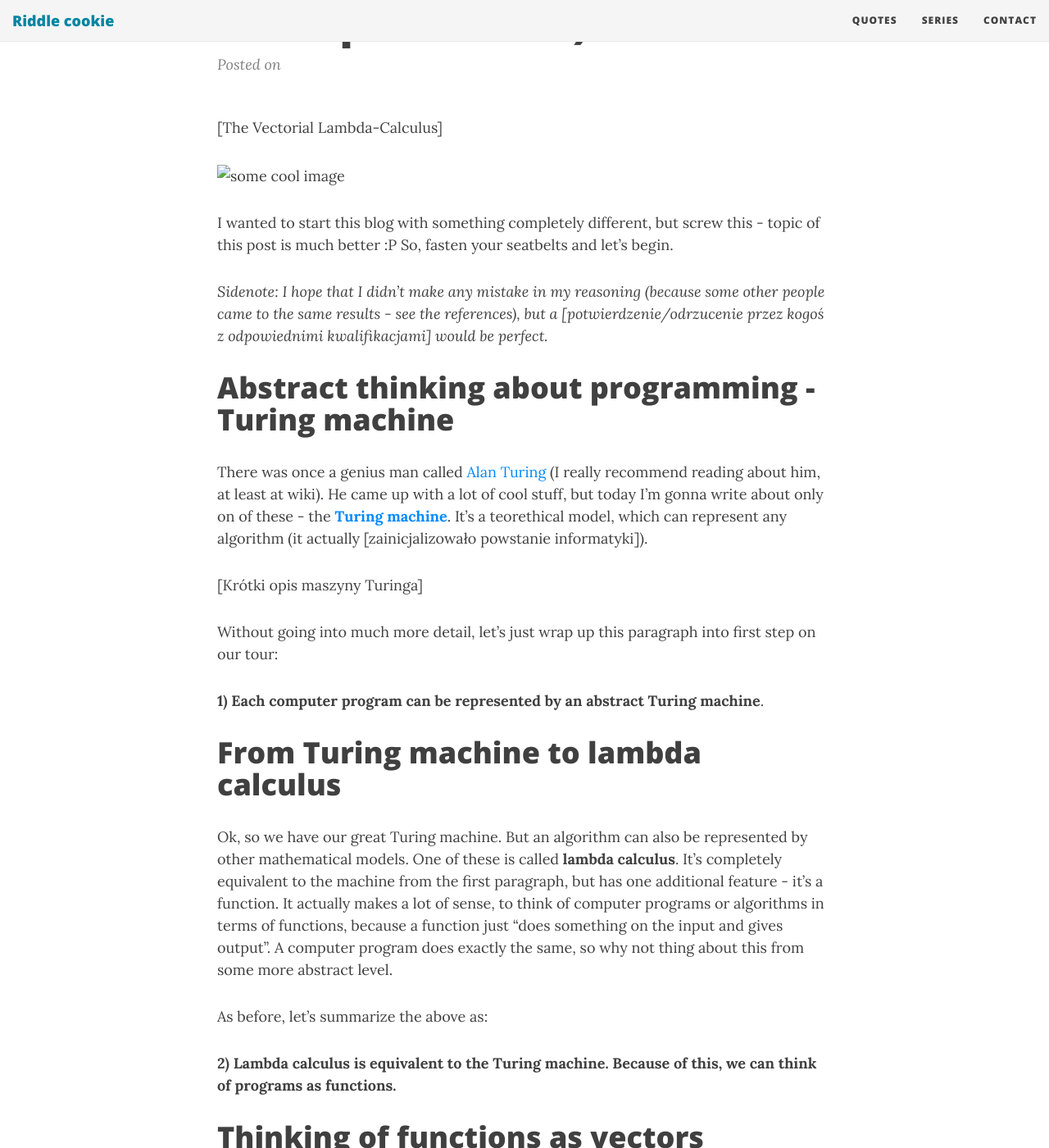
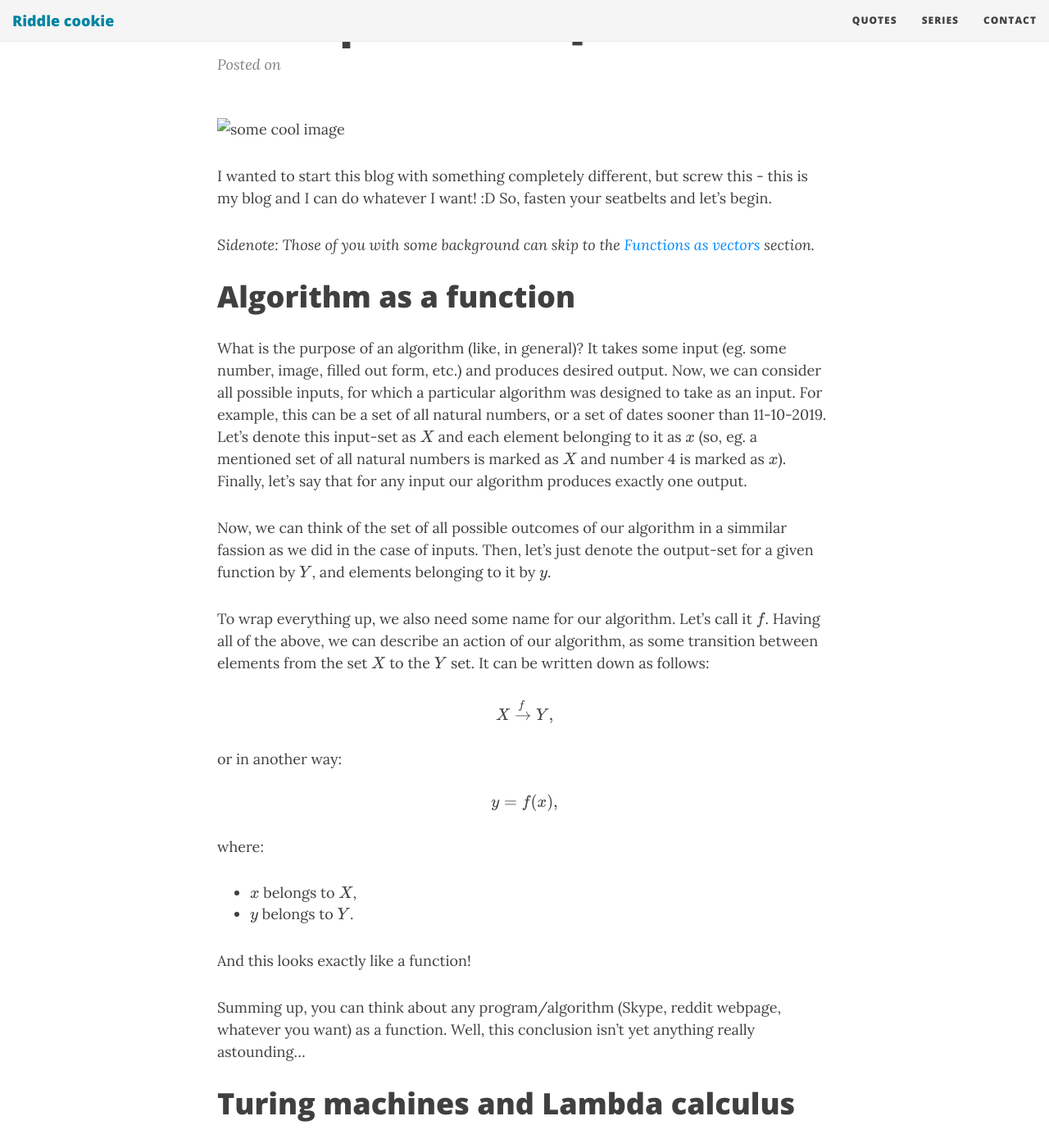
Before and after one commit to riddlecookie/riddlecookie.github.io, a Jekyll site: the page built from drafts/programs-as-vectors.md, in a window 1280 px wide and 1400 px high, scrolled down 294 px. Shown: the whole window at 82% size. Built offline with Jekyll 4.4.1, drawn with Linux system fonts in a browser that asks for light colours; nearby versions of some CDN libraries; formulas are drawn with MathJax 3; some of the changed text lies outside the part shown.

Commit message:
Programs as vectors - draft 2.

```diff
--- a/drafts/programs-as-vectors.md
+++ b/drafts/programs-as-vectors.md
@@ -1,43 +1,50 @@
 ---
 layout: post
-title: Can we think about programs as vectors? (Thinks, that fuck up my brain pt. 1 - mine)
+title: Can we think about programs as vectors? [Things, that fuck up my brain pt. 1 - Mine]
 image: /img/posts/2019-08-24-first-post/mr_freeman_avatar.jpg
 ---
 
-[The Vectorial Lambda-Calculus]
-
 ![some cool image]()
 
-I wanted to start this blog with something completely different, but screw this - topic of this post is much better :P So, fasten your seatbelts and let's begin.
+I wanted to start this blog with something completely different, but screw this - this is my blog and I can do whatever I want! :D So, fasten your seatbelts and let's begin.
 
-*Sidenote: I hope that I didn't make any mistake in my reasoning (because some other people came to the same results - see the references), but a [potwierdzenie/odrzucenie przez kogoś z odpowiednimi kwalifikacjami] would be perfect.*
+*Sidenote: Those of you with some background can skip to the [Functions as vectors](#functions_as_vectors) section.*
 
-# Abstract thinking about programming - Turing machine
+# Algorithm as a function
 
-There was once a genius man called [Alan Turing]() (I really recommend reading about him, at least at wiki). He came up with a lot of cool stuff, but today I'm gonna write about only on of these - the **[Turing machine]()**. It's a teorethical model, which can represent any algorithm (it actually [zainicjalizowało powstanie informatyki]).
+What is the purpose of an algorithm (like, in general)? It takes some input (eg. some number, image, filled out form, etc.) and produces desired output. Now, we can consider all possible inputs, for which a particular algorithm was designed to take as an input. For example, this can be a set of all natural numbers, or a set of dates sooner than 11-10-2019. Let's denote this input-set as $X$ and each element belonging to it as $x$ (so, eg. a mentioned set of all natural numbers is marked as $X$ and number 4 is marked as $x$). Finally, let's say that for any input our algorithm produces exactly one output.
 
-[Krótki opis maszyny Turinga]
+Now, we can think of the set of all possible outcomes of our algorithm in a simmilar fassion as we did in the case of inputs. Then, let's just denote the output-set for a given function by $Y$, and elements belonging to it by $y$.
+
+To wrap everything up, we also need some name for our algorithm. Let's call it $f$. Having all of the above, we can describe an action of our algorithm, as some transition between elements from the set $X$ to the $Y$ set. It can be written down as follows:
+
+$$ X \xrightarrow{f} Y, $$
+
+or in another way:
+
+$$ y = f(x), $$
+
+where:
+- $x$ belongs to $X$,
+- $y$ belongs to $Y$.
+
+And this looks exactly like a function!
+
+Summing up, you can think about any program/algorithm (Skype, reddit webpage, whatever you want) as a function. Well, this conclusion isn't yet anything really astounding...
+
+# Turing machines and Lambda calculus
+
+Now, so that it isn't too nice, let's introduce a little bit of history. There was once a genius man called [Alan Turing](https://en.wikipedia.org/wiki/Alan_Turing). (I really recommend reading his story, this can be really informative...). He came up with a lot of incredible ideas, but today I'm going to mention only one of those - the **[Turing machine](https://en.wikipedia.org/wiki/Turing_machine)**. It's a teorethical model, which can represent any algorithm. It actually initiated the creation of computer science. From Wikipedia we can learn, that:
+
+*A Turing machine is a mathematical model of computation that defines an abstract machine, which manipulates symbols on a strip of tape according to a table of rules. Despite the model's simplicity, given any computer algorithm, a Turing machine capable of simulating that algorithm's logic can be constructed.*
+
+Fantastic! Now, we have to mention the other main player in this field - the [Lambda calculus](https://en.wikipedia.org/wiki/Lambda_calculus). In this formalism any algorithm/program can be representad as a specific **function**. Moreover, it has been proved that these two mentioned models are equivalent ways of describing any (computable) algorithm's logic.
+
+I won't go into any more detail about these concepts (those of you, who are interested in learning more I highly encourage to go through at least the provided links), but this is another way of arriving at the same conclusions, as we did earlier.
+
+# <a name="functions_as_vectors"></a> Functions as vectors
 
 
-Without going into much more detail, let's just wrap up this paragraph into first step on our tour:
-
-**1) Each computer program can be represented by an abstract Turing machine**.
-
-# From Turing machine to lambda calculus
-
-Ok, so we have our great Turing machine. But an algorithm can also be represented by other mathematical models. One of these is called **lambda calculus**. It's completely equivalent to the machine from the first paragraph, but has one additional feature - it's a function. It actually makes a lot of sense, to think of computer programs or algorithms in terms of functions, because a function just "does something on the input and gives output". A computer program does exactly the same, so why not thing about this from some more abstract level.
-
-As before, let's summarize the above as:
-
-**2) Lambda calculus is equivalent to the Turing machine. Because of this, we can think of programs as functions.**
-
-# Thinking of functions as vectors
-
-[Link do tamtej fajnej strony z obrazkami i jakoś to sparafrazować]
-
-
-
-**3) Any function can be represented as a vector. As a result, we can think of programs as vectors!**
 
 # Ok, but why do I need this?
 
@@ -45,10 +52,4 @@ As before, let's summarize the above as:
 - Rzut jednego programu na drugi.
 - superpozycja programów.
 
-If you came to this point I'm already realy happy. But, it's not over yet. I'm going to push the level of [abstrakcyjność] (I don't know how to write this) even further, by [dodając / mixing in all of this] some **quantum physics**!
-
-You may have heard about the famous [Schrodinger <- poprawić o na umlaut]. It is a [eksperyment myslowy], which [tacles?] a huge paradox in quantum physics - namely the [quantum collapse (or collapse of wavefunction)].
-
-[Opis eksperymentu Schrodingera]
-
 # References
```
